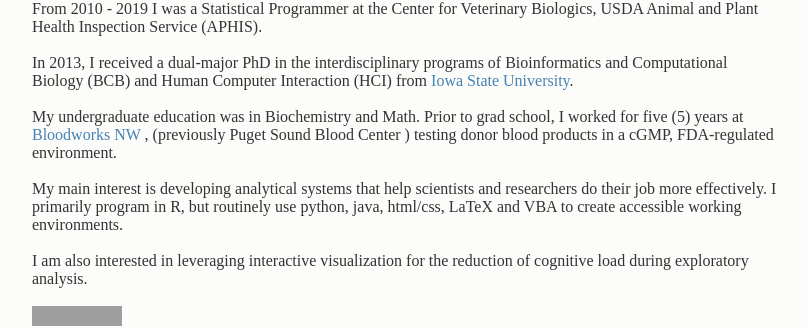
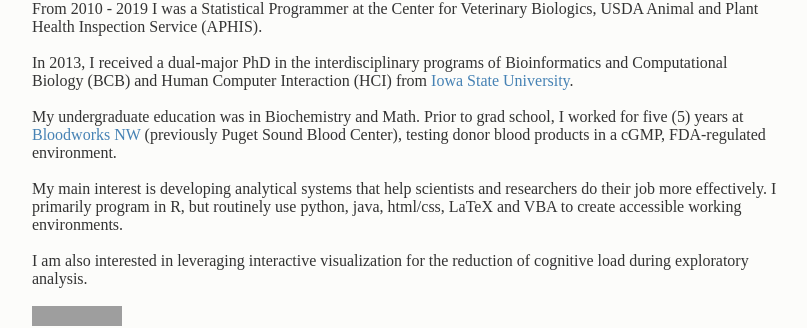
Before and after one commit to mariev/studiousmarie, a Jekyll site: the page built from index.md, in a window 1280 px wide. Shown: the part 186-514 px from the top of the page, without its empty margins (233-1040 px from the left). Built offline with Jekyll 4.4.1, drawn with Linux system fonts in a browser that asks for light colours; grey boxes are pictures that could not be loaded.

Commit message:
formatting

```diff
--- a/index.md
+++ b/index.md
@@ -17,7 +17,7 @@ section: about
 	University</a>. <br><br>
 	My undergraduate education was in Biochemistry and Math. Prior to grad school,
 	I worked for five (5) years at <a href = "https://www.bloodworksnw.org/"
-	title ="Donate a pint - save 3 lives!"> Bloodworks NW </a>, (previously Puget Sound Blood Center ) testing donor blood products in a cGMP, FDA-regulated environment.
+	title ="Donate a pint - save 3 lives!"> Bloodworks NW</a> (previously Puget Sound Blood Center), testing donor blood products in a cGMP, FDA-regulated environment.
 	<br><br>
 	My main interest is developing analytical systems that help scientists and researchers
 	do their job more effectively. I primarily program in R, but routinely use python,
```
